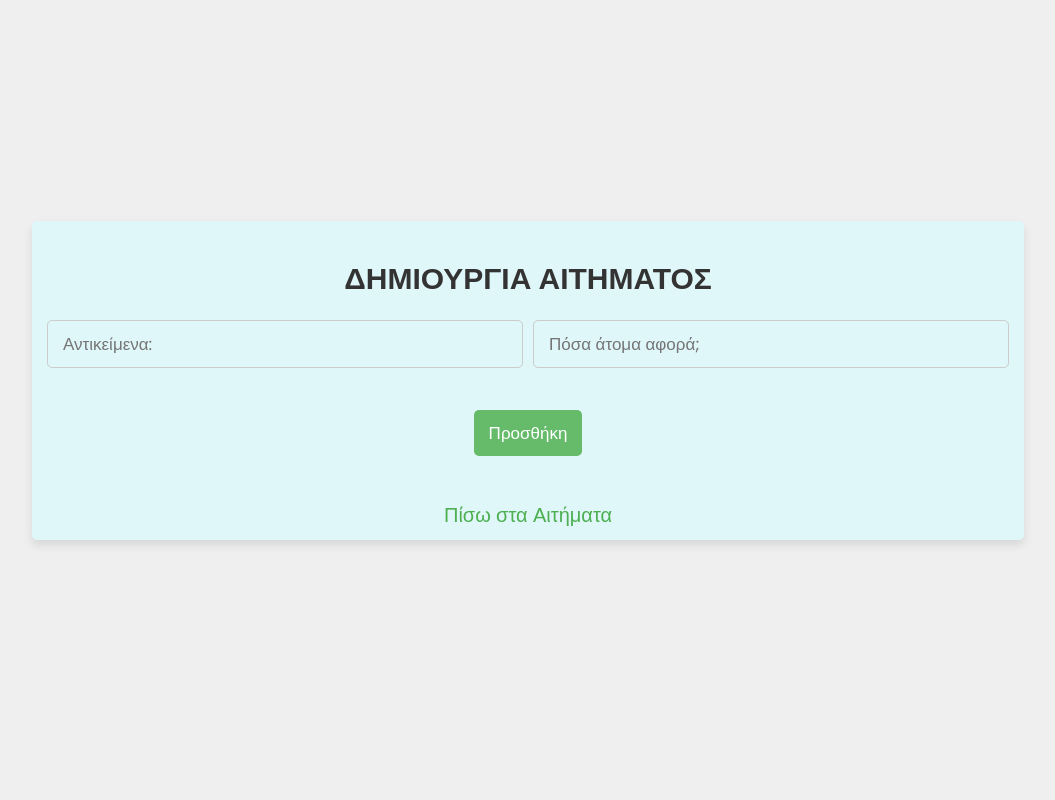
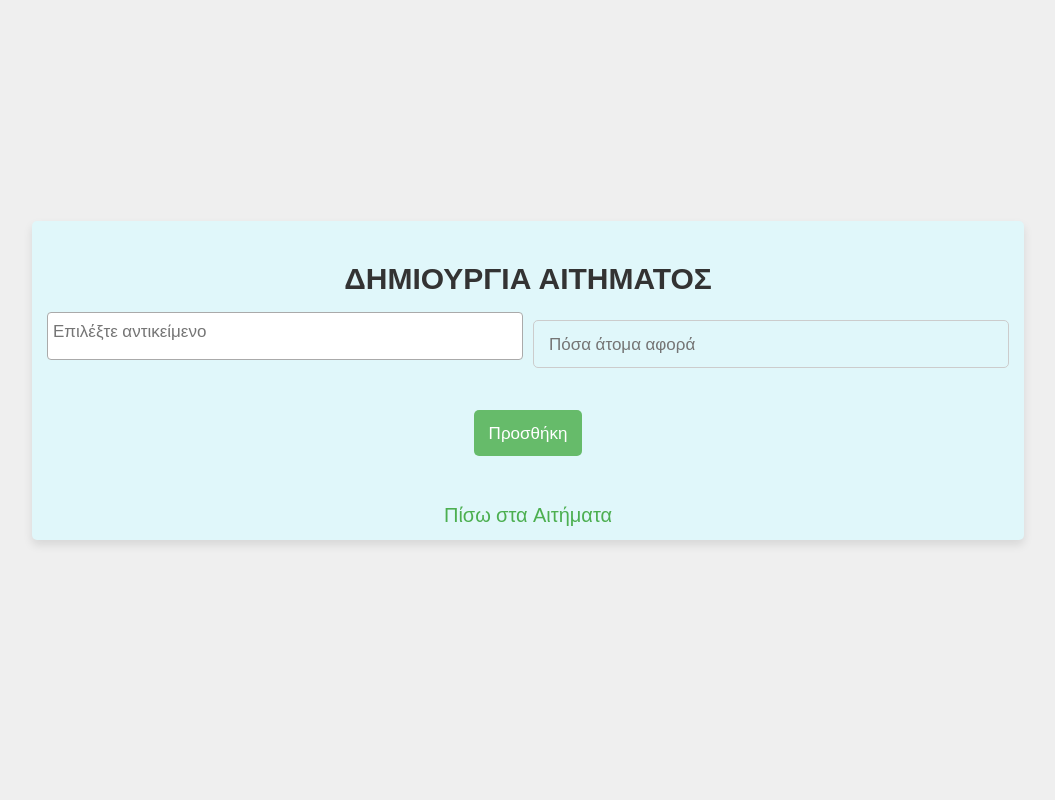
Before and after one commit to IraklisSchizas/Web, a PHP site: page /add_offer_or_request.php in a window 1280 px wide. Shown: the whole page, without its empty margins (112-1167 px from the left). Run offline with PHP 8.4, Linux system fonts and the light colour scheme; a user stored in the database is signed in; some libraries are stand-ins or nearby versions.

Commit message:
Update add_offer_or_request.php

```diff
--- a/add_offer_or_request.php
+++ b/add_offer_or_request.php
@@ -12,7 +12,8 @@ if (!isset($_SESSION['user_name'])) {
 
 if(isset($_POST['submit'])){
 
-    $itemName = mysqli_real_escape_string($conn, $_POST['itemName']);
+    $itemNames = $_POST['itemName'];
+    $itemName = implode(',', array_map([$conn, 'real_escape_string'], $itemNames));
     $quantity = mysqli_real_escape_string($conn, $_POST['itemQuantity']);
 
     $civilian_name = $_SESSION['user_name'];
@@ -70,6 +71,7 @@ if(isset($_POST['submit'])){
     <meta name="viewport" content="width=device-width, initial-scale=1.0">
     <title>Σελίδα Διαχειριστή</title>
     <link rel="stylesheet" href="css/style.css">
+    <link href="https://cdn.jsdelivr.net/npm/select2@4.1.0-rc.0/dist/css/select2.min.css" rel="stylesheet" />
     <style>
         /* Κώδικας CSS για το boxInput tag */
         .boxInput {
@@ -78,7 +80,7 @@ if(isset($_POST['submit'])){
             gap: 10px; /* Κενό μεταξύ των στοιχείων */
         }
 
-        .boxInput input {
+        .boxInput input, .boxInput select {
             padding: 10px;
             border: 1px solid #ccc;
             border-radius: 5px;
@@ -104,8 +106,21 @@ if(isset($_POST['submit'])){
                 <h3>Δημιουργία Αιτήματος</h3>
             <?php endif; ?>
             <div class="boxInput" id="items">
-                <input type="text" name="itemName" placeholder="Αντικείμενα:">
-                <input type="number" name="itemQuantity" placeholder="Πόσα άτομα αφορά;">
+                <!-- Dropdown για επιλογή αντικειμένων -->
+                <select name="itemName[]" id="itemName" class="item-select" multiple="multiple" required style="width: auto;">
+                    <?php
+                    if (isset($_GET['announcement_id'])) {
+                        $announcement_id = intval($_GET['announcement_id']);
+                        $items_result = $conn->query("SELECT items.id, items.name FROM items
+                                                      JOIN announcements ON FIND_IN_SET(items.id, announcements.item_ids)
+                                                      WHERE announcements.id = $announcement_id");
+                        while ($item_row = $items_result->fetch_assoc()) {
+                            echo '<option value="'.$item_row['name'].'">'.$item_row['name'].'</option>';
+                        }
+                    }
+                    ?>
+                </select>
+                <input type="number" name="itemQuantity" placeholder="Πόσα άτομα αφορά">
             </div><br>
             <button type="submit" name="submit" class="form-btn">Προσθήκη</button><br><br>
             <?php if(isset($_GET['is_a']) && $_GET['is_a'] == 'offer'): ?>
@@ -114,7 +129,17 @@ if(isset($_POST['submit'])){
                 <p><a href="civilian_requests.php">Πίσω στα Αιτήματα</a></p>
             <?php endif; ?>
         </form>
+    </div>
 
-    </div>
-    </body>
+    <script src="https://code.jquery.com/jquery-3.6.0.min.js"></script>
+    <script src="https://cdn.jsdelivr.net/npm/select2@4.1.0-rc.0/dist/js/select2.min.js"></script>
+    <script>
+        $(document).ready(function() {
+            $('.item-select').select2({
+                placeholder: "Επιλέξτε αντικείμενο",
+                allowClear: true
+            });
+        });
+    </script>
+</body>
 </html>
```
